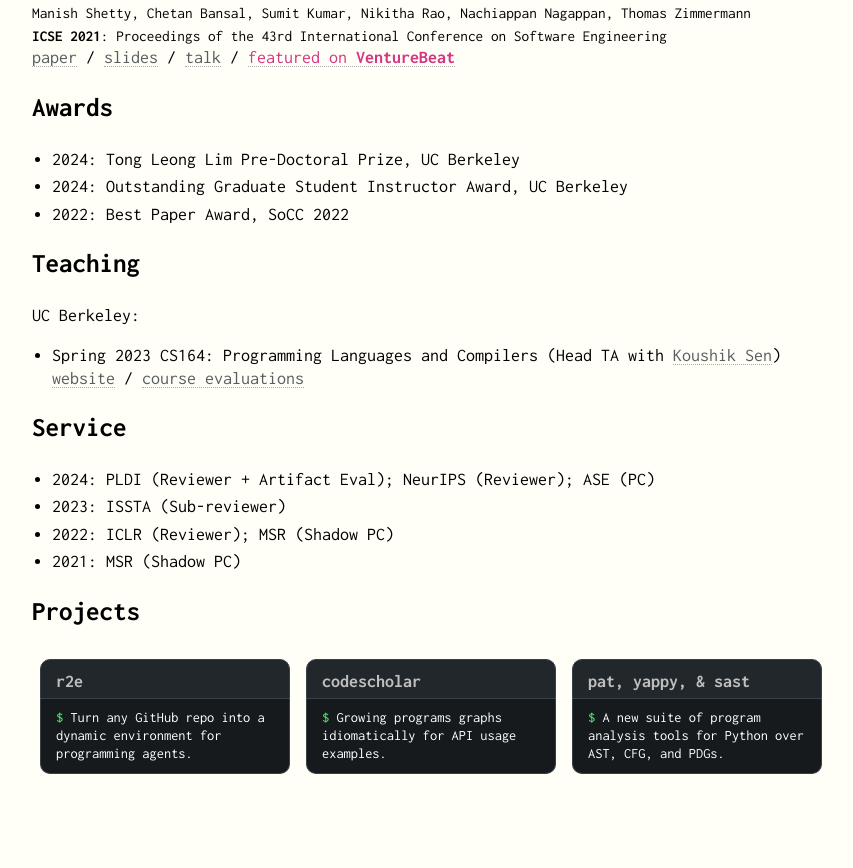
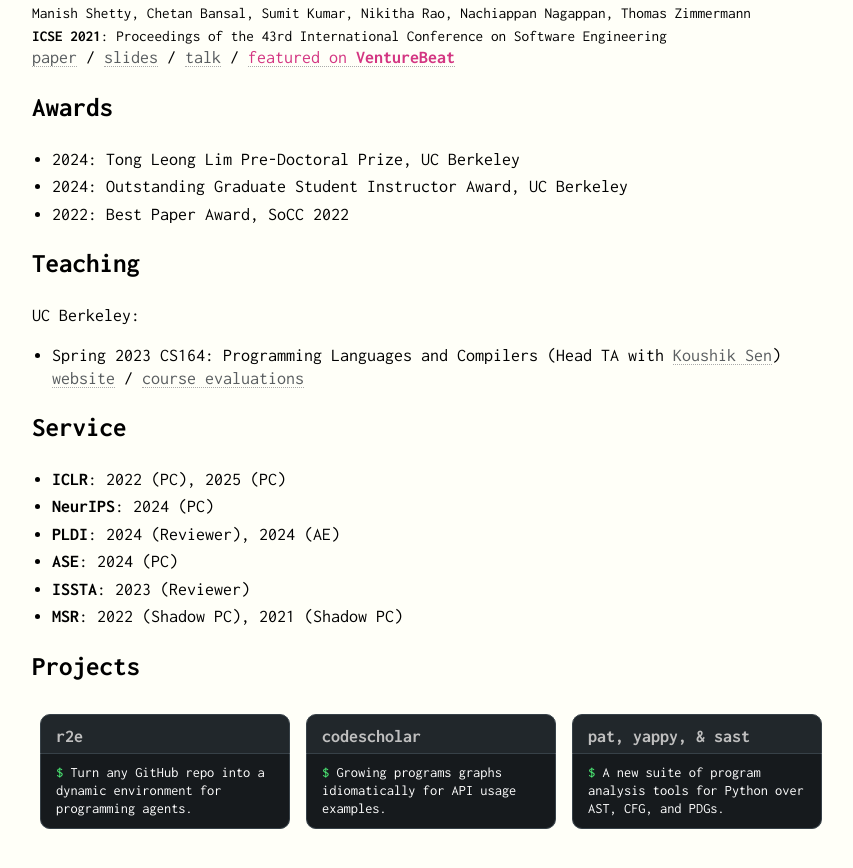
Before and after one commit to manishshettym/manishshettym.github.io, a Jekyll site: the page built from index.md, in a window 1280 px wide and 900 px high, scrolled down 1763 px. Shown: the top 868 px of the window, without its empty margins (208-1061 px from the left). Built offline with Jekyll 4.4.1, drawn with Linux system fonts in a browser that asks for light colours; before the commit the page ends 2608 px from its top, so only the background shows below that.

Commit message:
update: service

```diff
--- a/_includes/service.md
+++ b/_includes/service.md
@@ -1,6 +1,8 @@
 <aside markdown="1">
-  * 2024: PLDI (Reviewer + Artifact Eval); NeurIPS (Reviewer); ASE (PC)
-  * 2023: ISSTA (Sub-reviewer)
-  * 2022: ICLR (Reviewer); MSR (Shadow PC)
-  * 2021: MSR (Shadow PC)
+  * **ICLR**: 2022 (PC), 2025 (PC)
+  * **NeurIPS**: 2024 (PC)
+  * **PLDI**: 2024 (Reviewer),  2024 (AE)
+  * **ASE**: 2024 (PC)
+  * **ISSTA**: 2023 (Reviewer)
+  * **MSR**: 2022 (Shadow PC), 2021 (Shadow PC)
 </aside>
```
